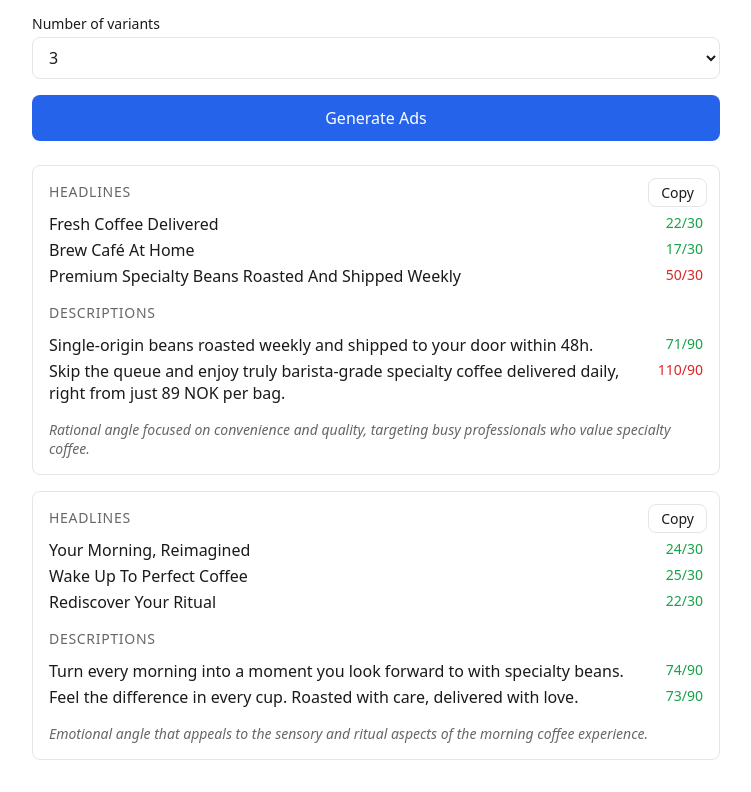
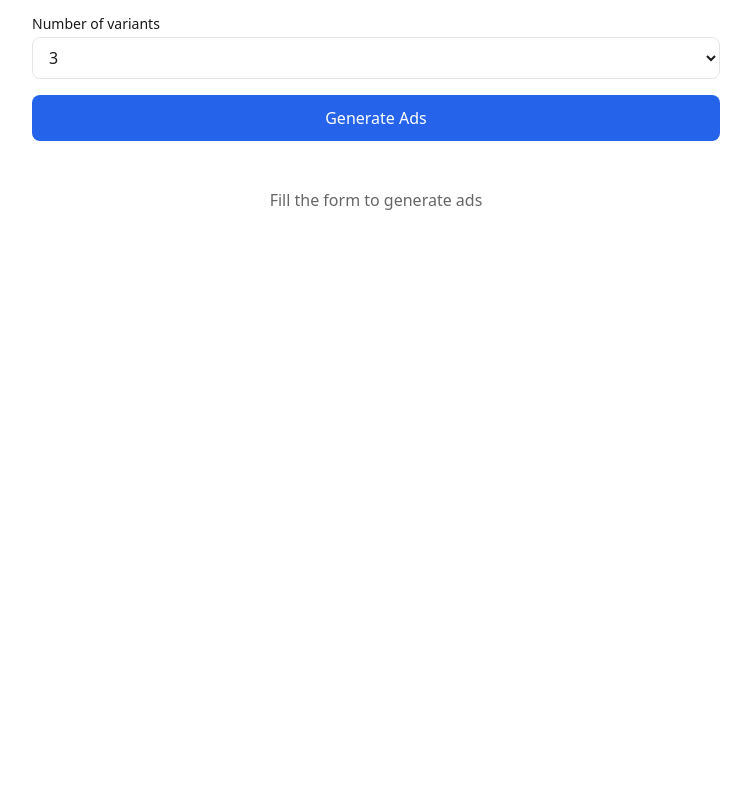
Before and after one commit to jerzyszajner/ad-copy-generator, a React (Vite) app: page / in a window 1280 px wide. Shown: the part 597-1389 px from the top of the page, without its empty margins (264-1015 px from the left). After the commit the page ends 864 px from the top, so only its background shows below. Built offline with nearby package versions, Linux system fonts and the light colour scheme.

Commit message:
feat(app): wire components

```diff
--- a/src/App.tsx
+++ b/src/App.tsx
@@ -1,43 +1,17 @@
+import { useState } from 'react';
 import AdForm from './components/AdForm/AdForm';
 import AdResults from './components/AdResults/AdResults';
-import type { AdVariant as AdVariantType } from './lib/types';
+import type { AdVariant } from './lib/types';
 import styles from './App.module.css';
 
-const MOCK_VARIANTS: AdVariantType[] = [
-  {
-    headlines: [
-      'Fresh Coffee Delivered',
-      'Brew Café At Home',
-      'Premium Specialty Beans Roasted And Shipped Weekly',
-    ],
-    descriptions: [
-      'Single-origin beans roasted weekly and shipped to your door within 48h.',
-      'Skip the queue and enjoy truly barista-grade specialty coffee delivered daily, right from just 89 NOK per bag.',
-    ],
-    rationale:
-      'Rational angle focused on convenience and quality, targeting busy professionals who value specialty coffee.',
-  },
-  {
-    headlines: [
-      'Your Morning, Reimagined',
-      'Wake Up To Perfect Coffee',
-      'Rediscover Your Ritual',
-    ],
-    descriptions: [
-      'Turn every morning into a moment you look forward to with specialty beans.',
-      'Feel the difference in every cup. Roasted with care, delivered with love.',
-    ],
-    rationale:
-      'Emotional angle that appeals to the sensory and ritual aspects of the morning coffee experience.',
-  },
-];
+function App() {
+  const [variants, setVariants] = useState<AdVariant[]>([]);
 
-function App() {
   return (
     <main className={styles.app}>
       <h1 className={styles.title}>Ad Copy Generator</h1>
-      <AdForm onResults={(variants) => console.log(variants)} />
-      <AdResults variants={MOCK_VARIANTS} />
+      <AdForm onResults={setVariants} />
+      <AdResults variants={variants} />
     </main>
   );
 }
```
